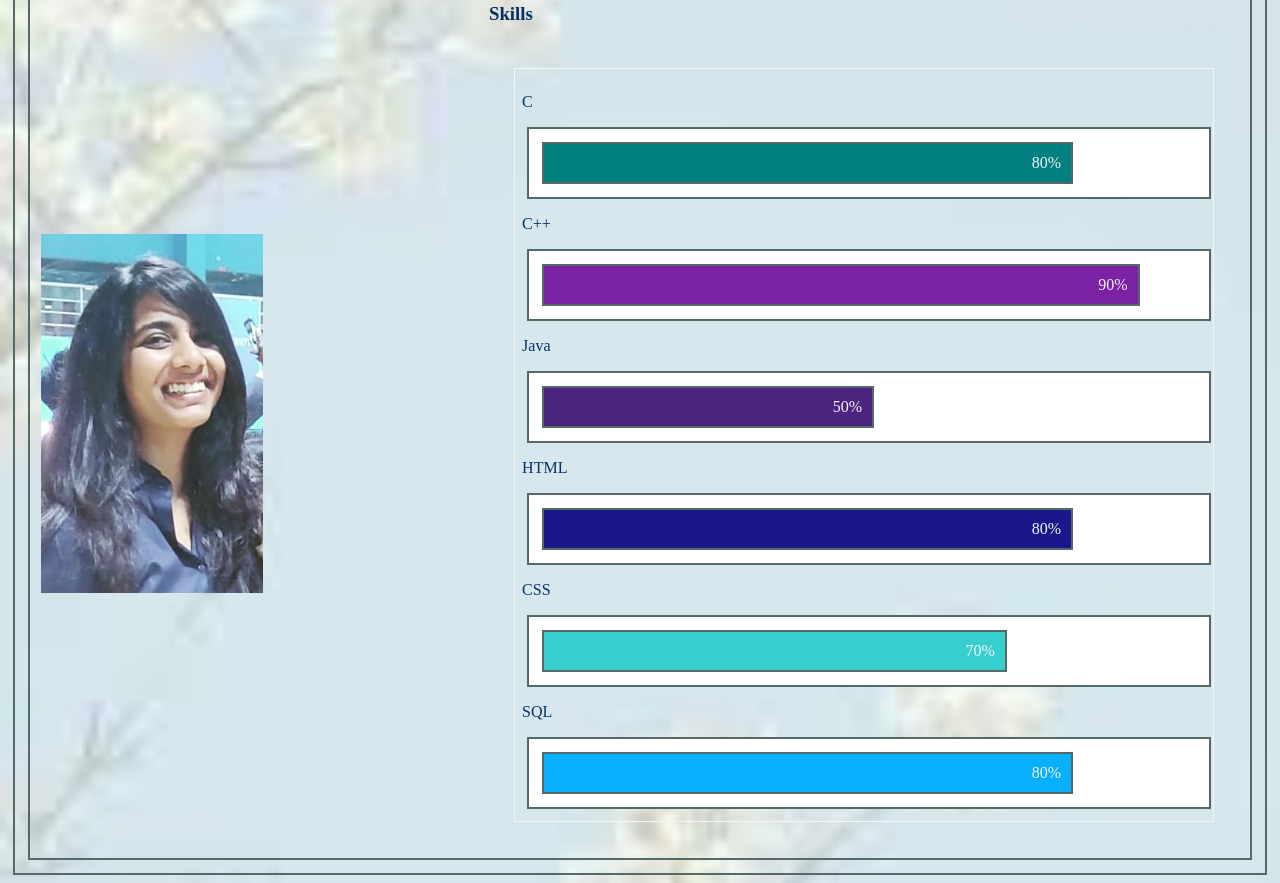
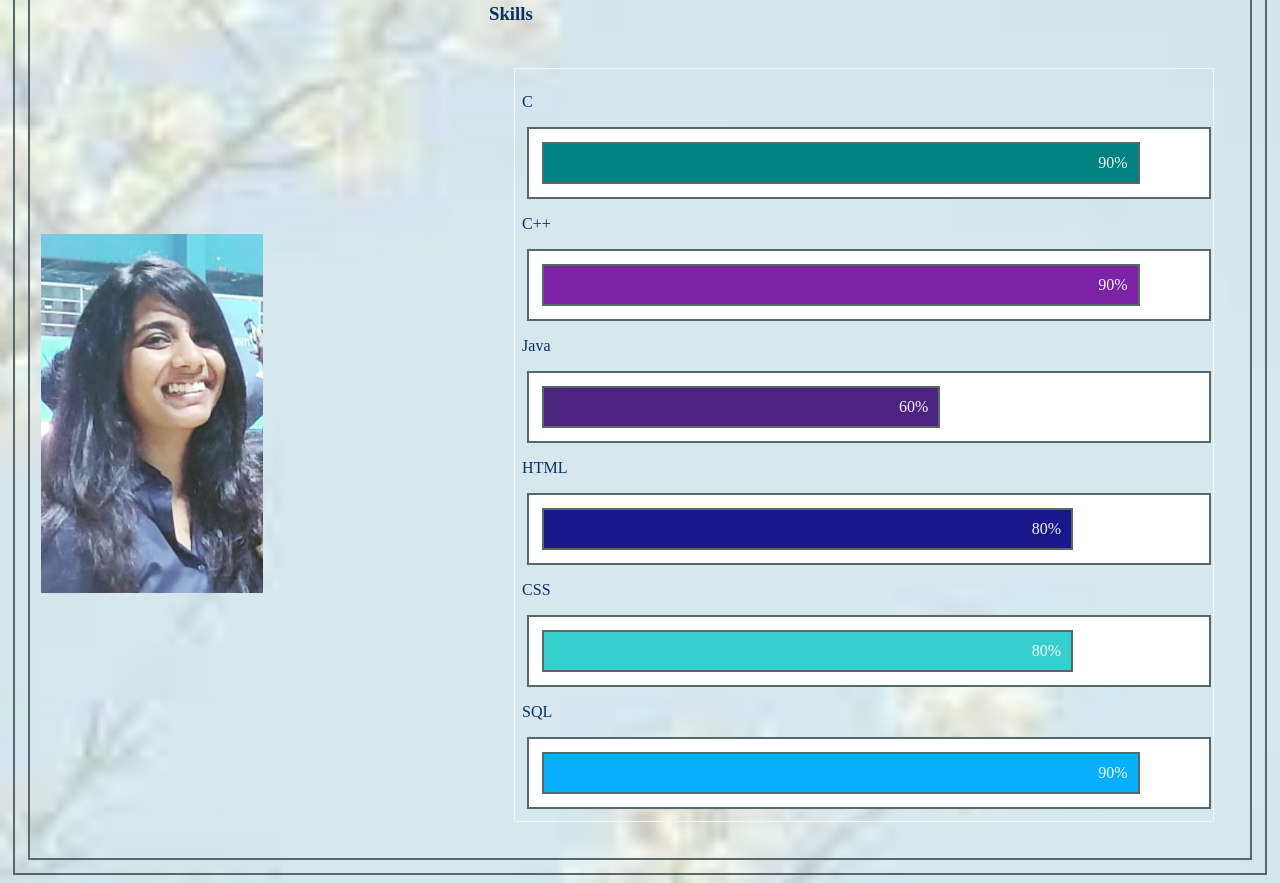
Before and after one commit to divijavasudevan/divijavasudevan.github.io, a plain HTML site: page Skill.html in a window 1280 px wide. Shown: the part 468-1351 px from the top of the page. Drawn offline with Linux system fonts and the light colour scheme.

Commit message:
Add files via upload

```diff
--- a/CSS/style.css
+++ b/CSS/style.css
@@ -1,11 +1,11 @@
 *{box-sizing:border-box}
 .container{width: 100%; background-color: rgb(255, 255, 255)}
 .skills{text-align: right; padding: 10px;color: whitesmoke}
-.C{width: 80%; background-color: teal}
+.C{width: 90%; background-color: teal}
 .Cpp{width: 90%; background-color: rgb(124, 34, 165)}
-.Java{width: 50%; background-color: rgb(76, 36, 128)}
+.Java{width: 60%; background-color: rgb(76, 36, 128)}
 .HTML{width: 80%; background-color: rgb(25, 23, 138)}
-.CSS{width: 70%; background-color: rgb(55, 206, 206)}
-.SQL{width: 80%; background-color: rgb(7, 175, 253)}
+.CSS{width: 80%; background-color: rgb(55, 206, 206)}
+.SQL{width: 90%; background-color: rgb(7, 175, 253)}
 .box{border:1px solid whitesmoke; padding: 1%; width: 700px}
 .all{color: rgb(7, 48, 102)}
--- a/Skill.html
+++ b/Skill.html
@@ -55,7 +55,7 @@ nav ul li {display:inline; margin:5px;}
 
 									<p>C</p>
 									<div class="container">
-										<div class="skills C">80%</div>
+										<div class="skills C">90%</div>
 									</div>
 
 									<p>C++</p>
@@ -65,7 +65,7 @@ nav ul li {display:inline; margin:5px;}
 
 									<p>Java</p>
 									<div class="container">
-										<div class="skills Java">50%</div>
+										<div class="skills Java">60%</div>
 									</div>
 
 									<p>HTML</p>
@@ -75,12 +75,12 @@ nav ul li {display:inline; margin:5px;}
 
 									<p>CSS</p>
 									<div class="container">
-										<div class="skills CSS">70%</div>
+										<div class="skills CSS">80%</div>
 									</div>
 
 									<p>SQL</p>
 									<div class="container">
-										<div class="skills SQL">80%</div>
+										<div class="skills SQL">90%</div>
 									</div>
 
 									</section>
```
